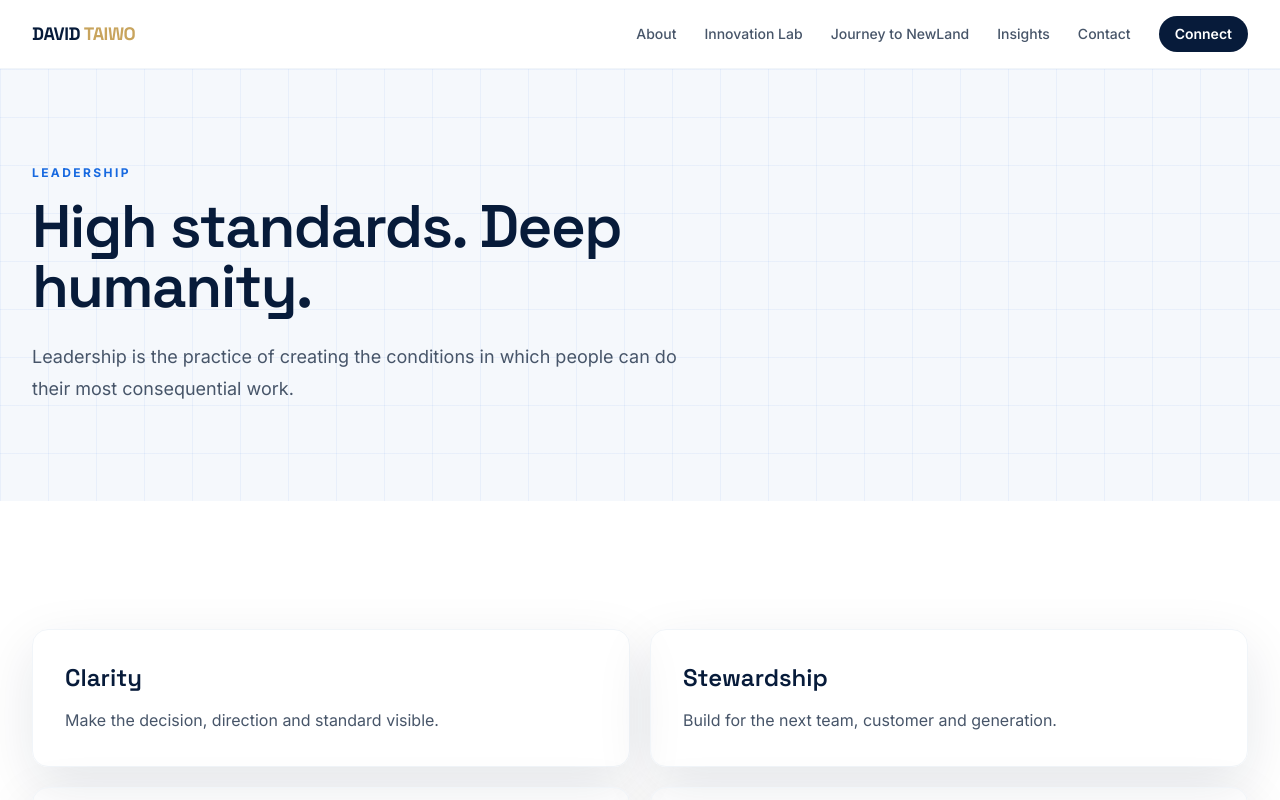
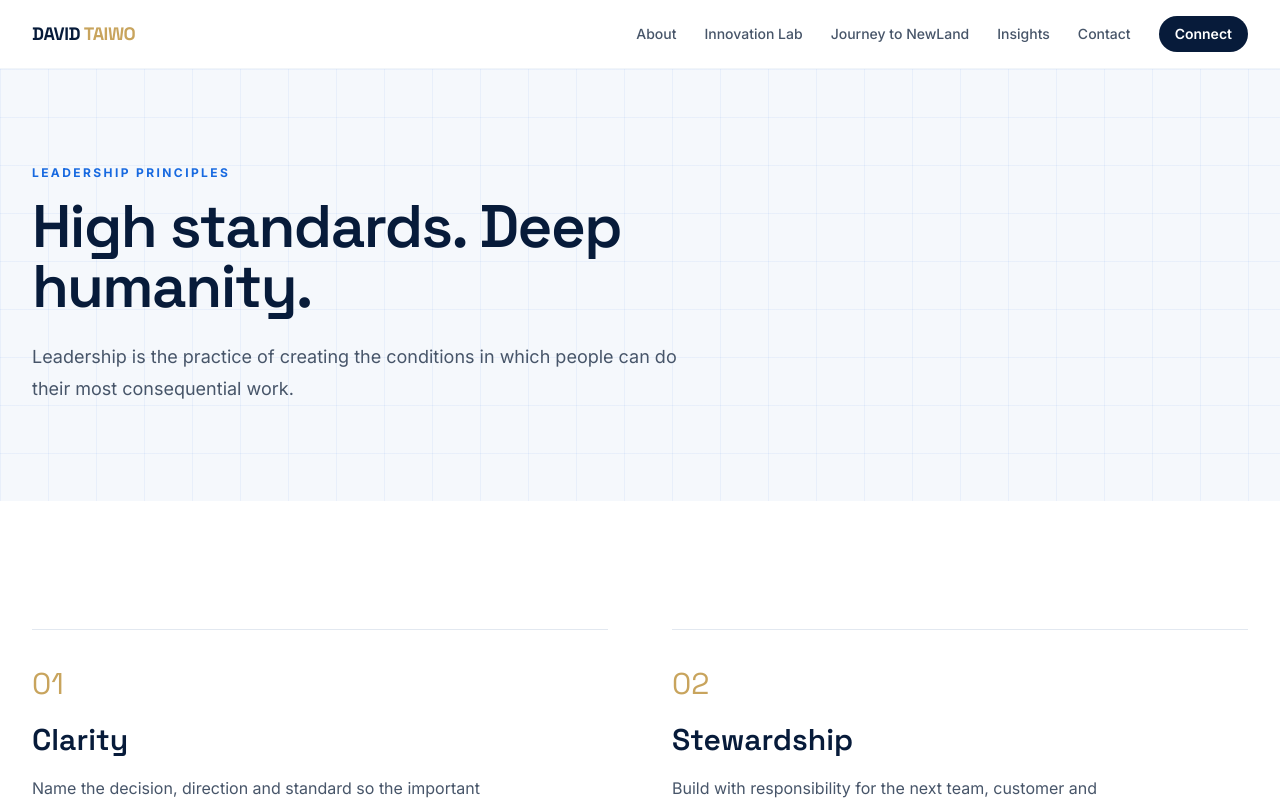
Before and after one commit to TaiKay/david-taiwo-executive-platform, a Next.js app: page /leadership in a window 1280 px wide. Shown: the top 800 px of the page. Built offline with nearby package versions, Linux system fonts and the light colour scheme.

Commit message:
Sprint 3 - Executive Digital Headquarters

```diff
--- a/src/app/leadership/page.tsx
+++ b/src/app/leadership/page.tsx
@@ -1,3 +1,3 @@
 import { PageHero } from '@/components/page-hero';
-const items = [['Clarity', 'Make the decision, direction and standard visible.'], ['Stewardship', 'Build for the next team, customer and generation.'], ['Courage', 'Address the difficult work with conviction and care.'], ['Momentum', 'Turn strategy into a rhythm of observable progress.']];
-export default function Leadership() { return <><PageHero label="Leadership" title="High standards. Deep humanity." text="Leadership is the practice of creating the conditions in which people can do their most consequential work."/><section className="section grid gap-5 sm:grid-cols-2">{items.map(([title, copy]) => <article className="rounded-2xl border border-slate-100 p-8 shadow-card" key={title}><h2 className="font-display text-2xl font-semibold text-navy">{title}</h2><p className="mt-3 leading-7 text-slate-600">{copy}</p></article>)}</section></>; }
+const principles = [['01', 'Clarity', 'Name the decision, direction and standard so the important work becomes easier to move.'], ['02', 'Stewardship', 'Build with responsibility for the next team, customer and generation in view.'], ['03', 'Courage', 'Meet difficult work with conviction, candour and care for the people involved.'], ['04', 'Momentum', 'Turn strategy into a consistent rhythm of visible, accountable progress.']];
+export default function Leadership() { return <><PageHero label="Leadership principles" title="High standards. Deep humanity." text="Leadership is the practice of creating the conditions in which people can do their most consequential work."/><section className="section"><div className="grid gap-x-16 gap-y-0 lg:grid-cols-2">{principles.map(([number, title, copy]) => <article className="group border-t border-slate-200 py-9" key={title}><span className="font-display text-3xl text-gold">{number}</span><h2 className="mt-5 font-display text-3xl font-semibold text-navy transition group-hover:text-royal">{title}</h2><p className="mt-4 max-w-md leading-7 text-slate-600">{copy}</p></article>)}</div></section><section className="bg-navy text-white"><div className="section py-16"><p className="eyebrow text-gold">The test</p><p className="max-w-4xl font-display text-3xl font-medium leading-tight sm:text-5xl">“Does this create more clarity, capability and confidence for the people who come next?”</p></div></section></>; }
```
